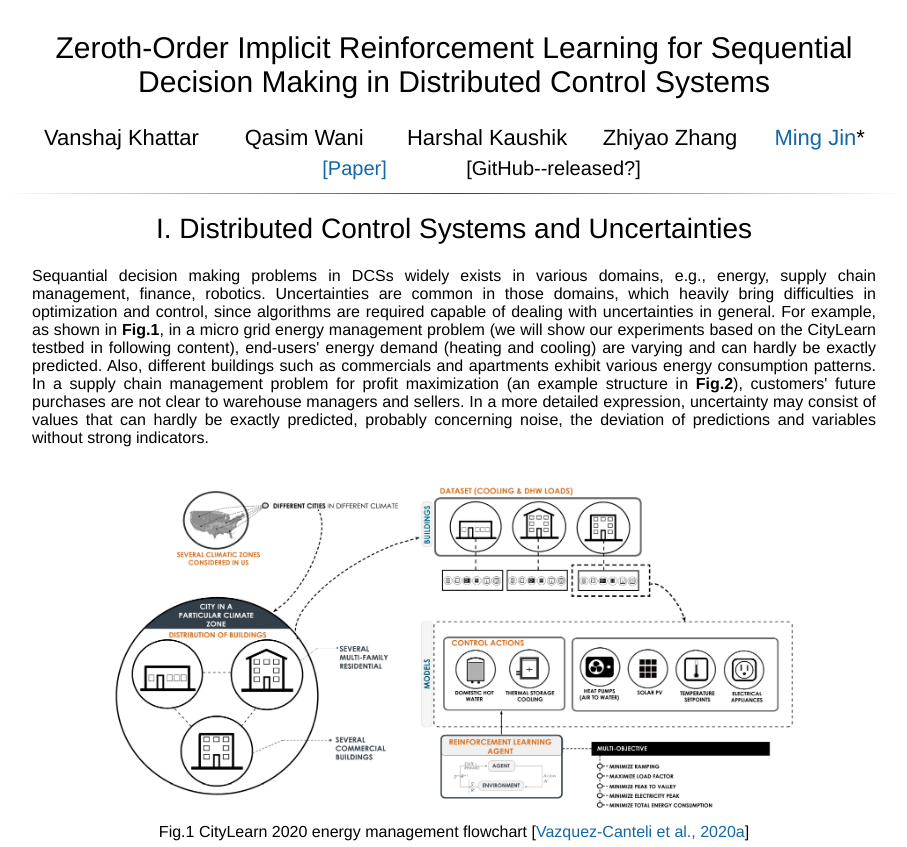
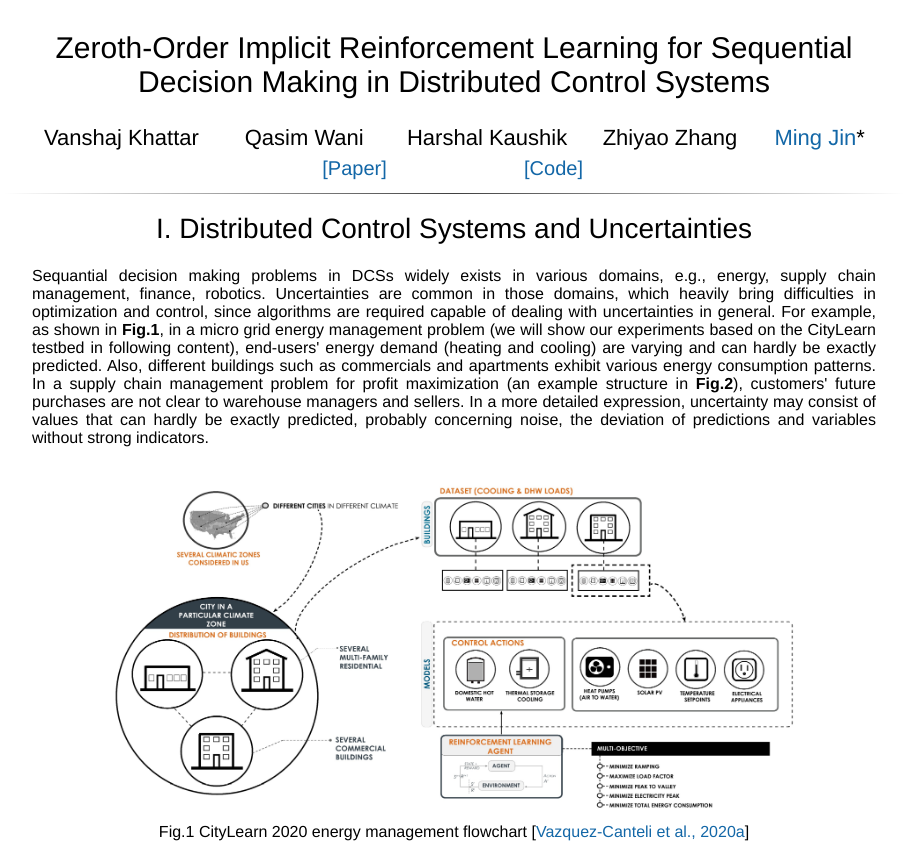
Before and after one commit to RealZYZhang/ZO-iRL, a plain HTML site: page index.html in a window 1280 px wide. Shown: the top 847 px of the page, without its empty margins (186-1093 px from the left). Drawn offline with Linux system fonts and the light colour scheme; a script that the page names is missing.

Commit message:
adding repo

```diff
--- a/index.html
+++ b/index.html
@@ -190,7 +190,7 @@
 					</td>
 					<td align=center width=150px>
 						<center>
-							<span style="font-size:20px">[GitHub--released?]</span><br>
+							<span style="font-size:20px"><a href="https://github.com/QasimWani/ZO-iRL">[Code]</a></span><br>
 							<!-- Zhiyao: pls confirm if the github repo is public or we share a package -->
 						</center>
 					</td>
```
